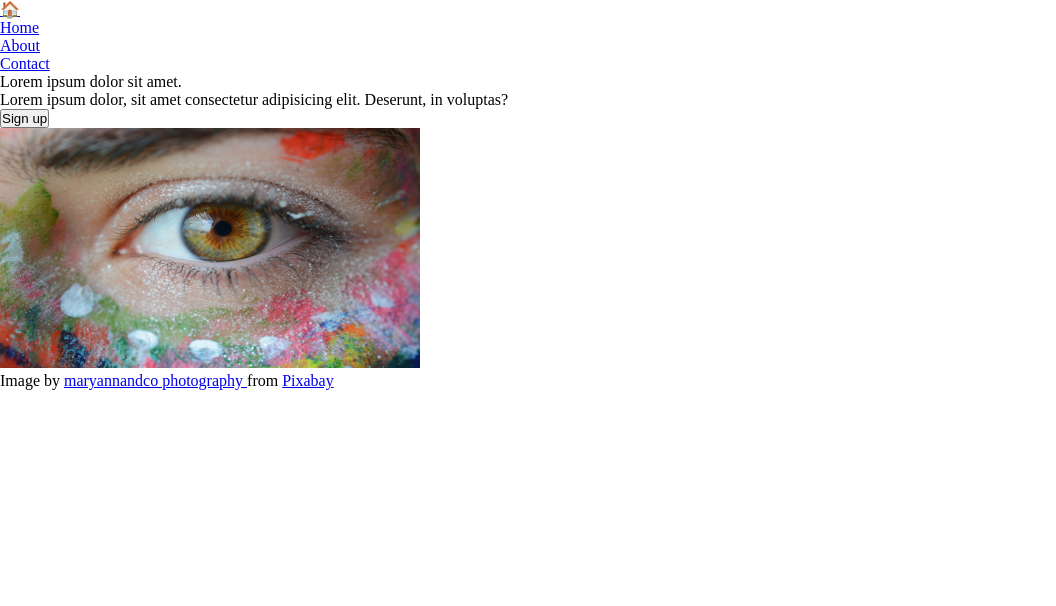
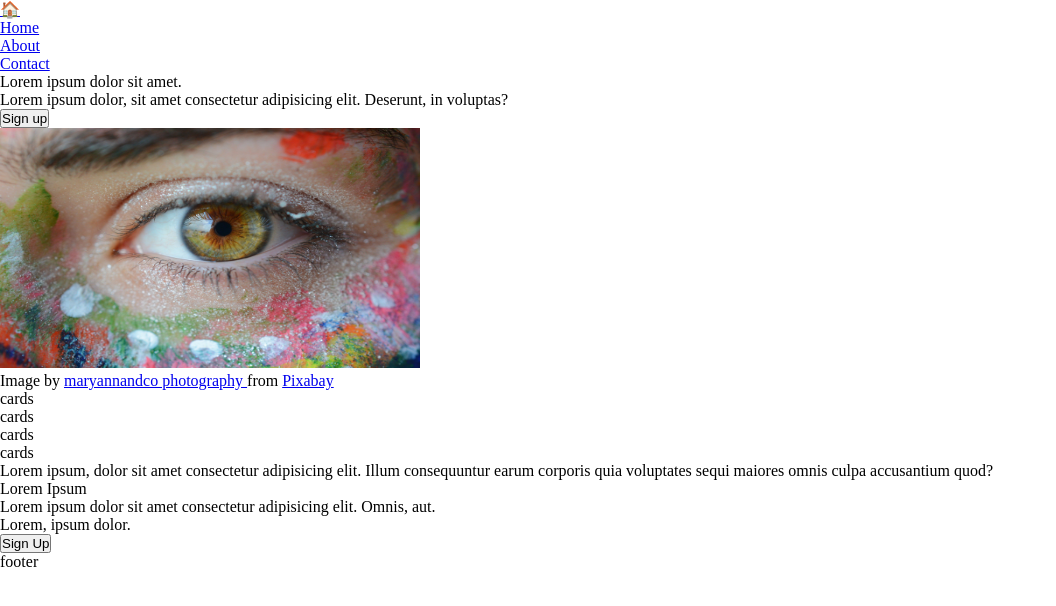
Before and after one commit to RoarAbiye/roarLanding, a plain HTML site: page index.html in a window 1280 px wide. Shown: the whole page, without its empty margins (0-1056 px from the left). Drawn offline with Linux system fonts and the light colour scheme.

Commit message:
Finished HTML structure

```diff
--- a/index.html
+++ b/index.html
@@ -35,7 +35,25 @@
         </a>
       </div>
     </section>
-    <section id="prodcts-section"></section>
-    <section id="signup-section"></section>
+    <section id="prodcts-section">
+      <div class="card">cards</div>
+      <div class="card">cards</div>
+      <div class="card">cards</div>
+      <div class="card">cards</div>
+    </section>
+    <section id="testimony">
+      <div class="testimony">Lorem ipsum, dolor sit amet consectetur adipisicing elit. Illum consequuntur earum corporis quia voluptates sequi maiores omnis culpa accusantium quod?</div>
+      <div class="name">Lorem Ipsum</div>
+    </section>
+    <section class="sign-up">
+      <div class="action">
+        <div class="action-text">Lorem ipsum dolor sit amet consectetur adipisicing elit. Omnis, aut.</div>
+        <div class="subtext">Lorem, ipsum dolor.</div>
+        <button type="button">Sign Up</button>
+      </div>
+    </section>
+    <footer>
+      footer
+    </footer>
   </body>
 </html>
```
